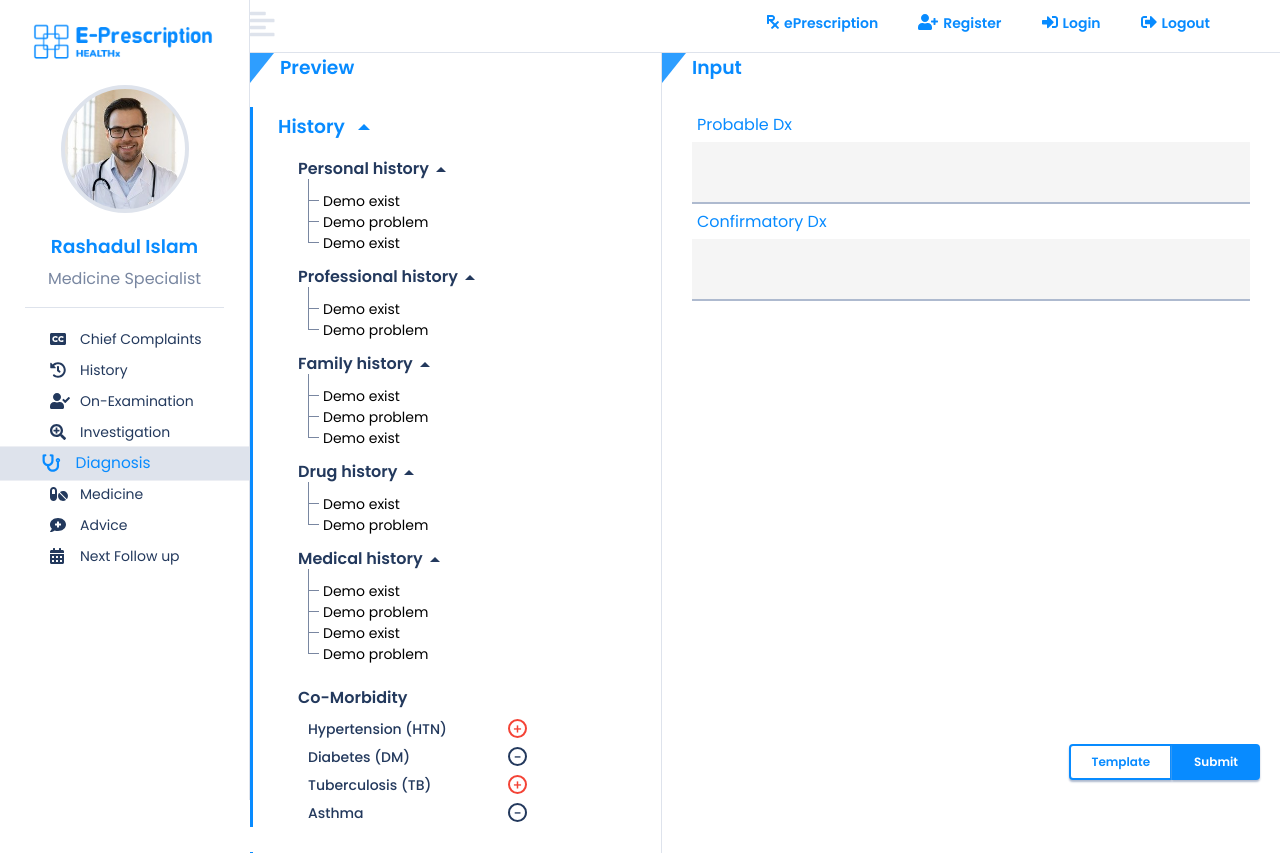
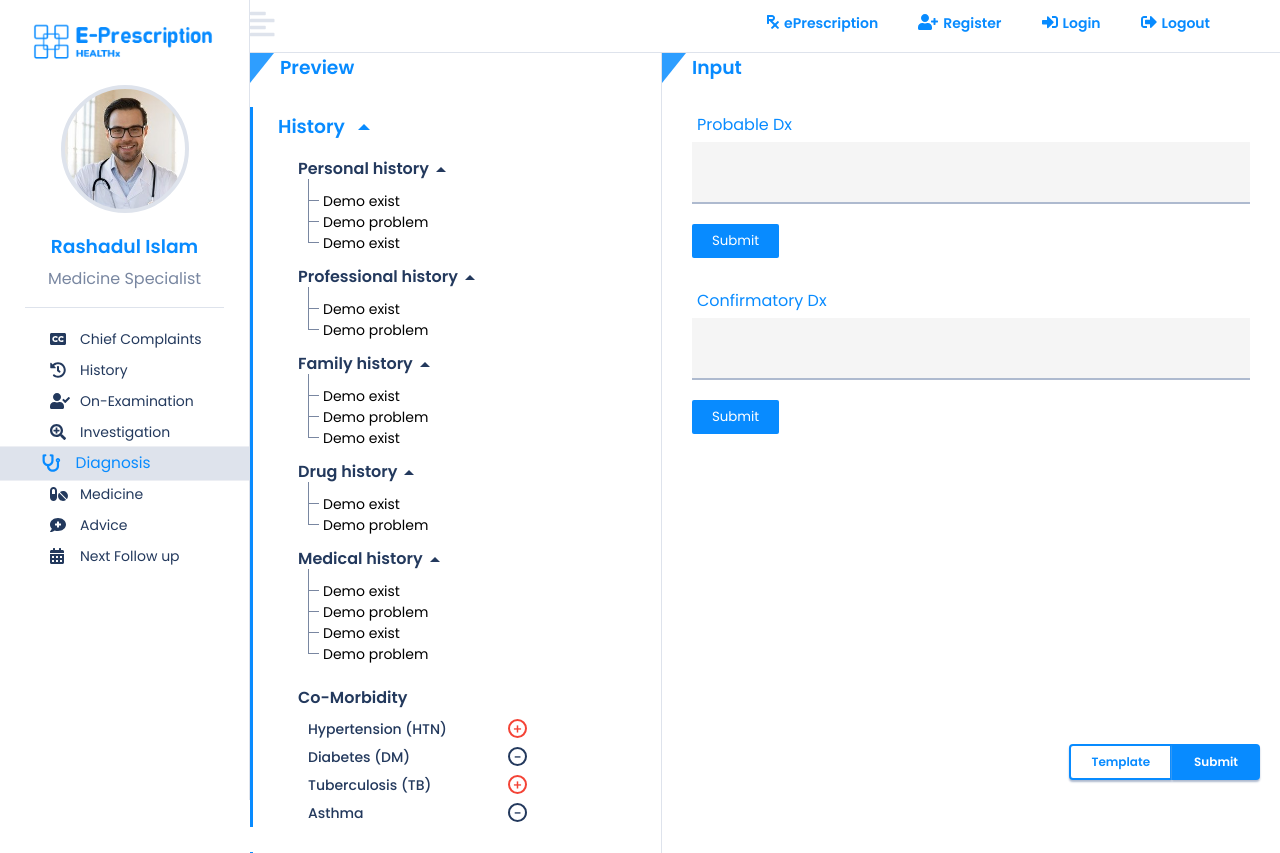
Before and after one commit to sajidurshajib/e-presscription-frontend, a React (Create React App) app: page / in a window 1280 px wide. Both pictures are taken after a click on the item "Diagnosis". Built offline with nearby package versions, Linux system fonts and the light colour scheme.

Commit message:
Diagnosis input in context and reducer

```diff
--- a/src/components/InputSection/DiagnosisInp/DiagnosisInp.js
+++ b/src/components/InputSection/DiagnosisInp/DiagnosisInp.js
@@ -1,15 +1,29 @@
-import { useState } from 'react'
+import { useState, useContext } from 'react'
+import { Diagnosis } from '../../../allContext'
 import TextField from '../../ReUsable/TextField/TextField'
 import classes from './DiagnosisInp.module.css'
 
 const DiagnosisInp = () => {
+    const { dispatchDiagnosis } = useContext(Diagnosis)
+
     const [probable, setProbable] = useState('')
     const [confirm, setConfirm] = useState('')
 
+    const probableSubmit = (e) => {
+        e.preventDefault()
+        dispatchDiagnosis({ type: 'prbl', payload: probable })
+    }
+
+    const confirmSubmit = (e) => {
+        e.preventDefault()
+        dispatchDiagnosis({ type: 'cnf', payload: confirm })
+    }
     return (
         <div className={classes.DiagnosisInp}>
             <TextField label={'Probable Dx'} text={probable} setText={setProbable} />
-            <TextField label={'Confirmatory Dx'} text={confirm} setTex={setConfirm} />
+            <button onClick={probableSubmit}>Submit</button>
+            <TextField label={'Confirmatory Dx'} text={confirm} setText={setConfirm} />
+            <button onClick={confirmSubmit}>Submit</button>
         </div>
     )
 }
--- a/src/components/InputSection/DiagnosisInp/DiagnosisInp.module.css
+++ b/src/components/InputSection/DiagnosisInp/DiagnosisInp.module.css
@@ -1,3 +1,18 @@
 .DiagnosisInp {
     padding: 30px;
 }
+.DiagnosisInp button {
+    display: block;
+    border: none;
+    background: var(--primary);
+    color: var(--white);
+    border-radius: 2px;
+    padding: 7px 20px;
+    transition: 300ms;
+    margin-top: 15px;
+    margin-bottom: 30px;
+}
+.DiagnosisInp button:hover {
+    cursor: pointer;
+    background: var(--secondary);
+}
```
